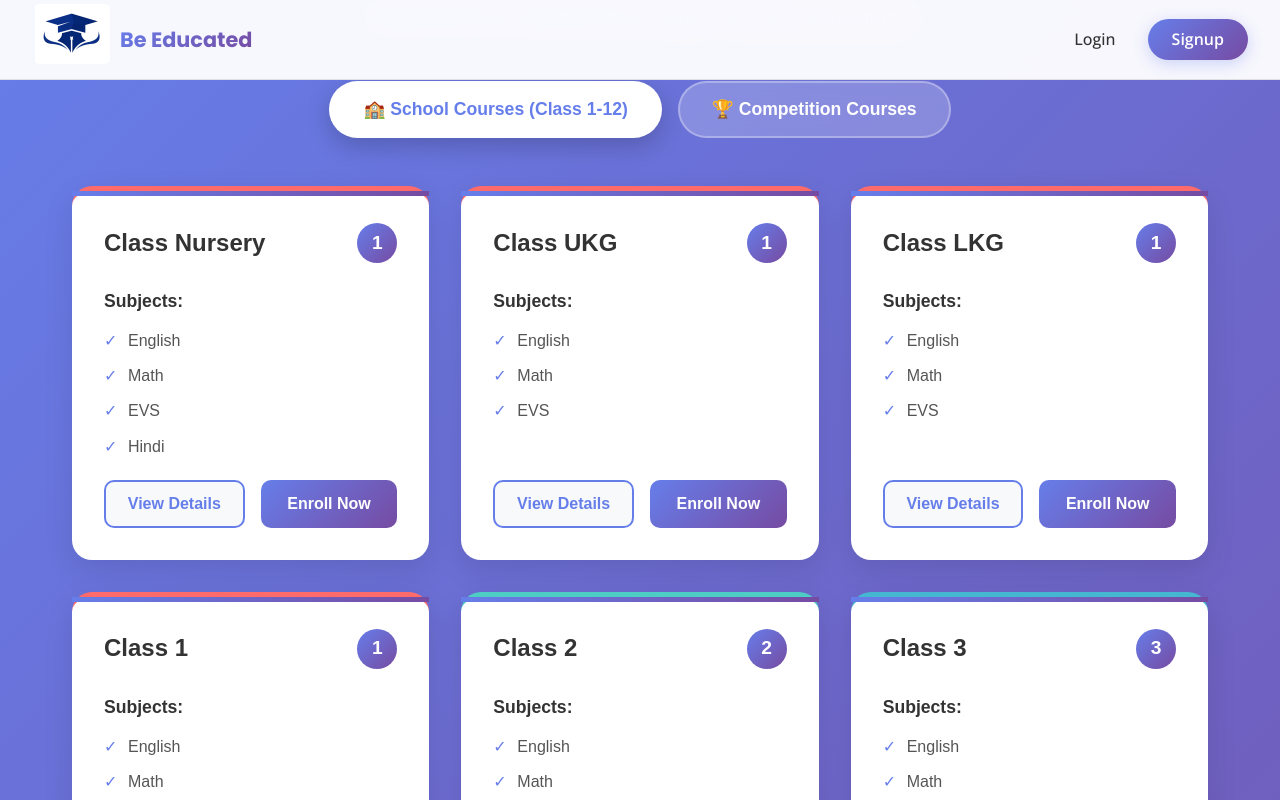
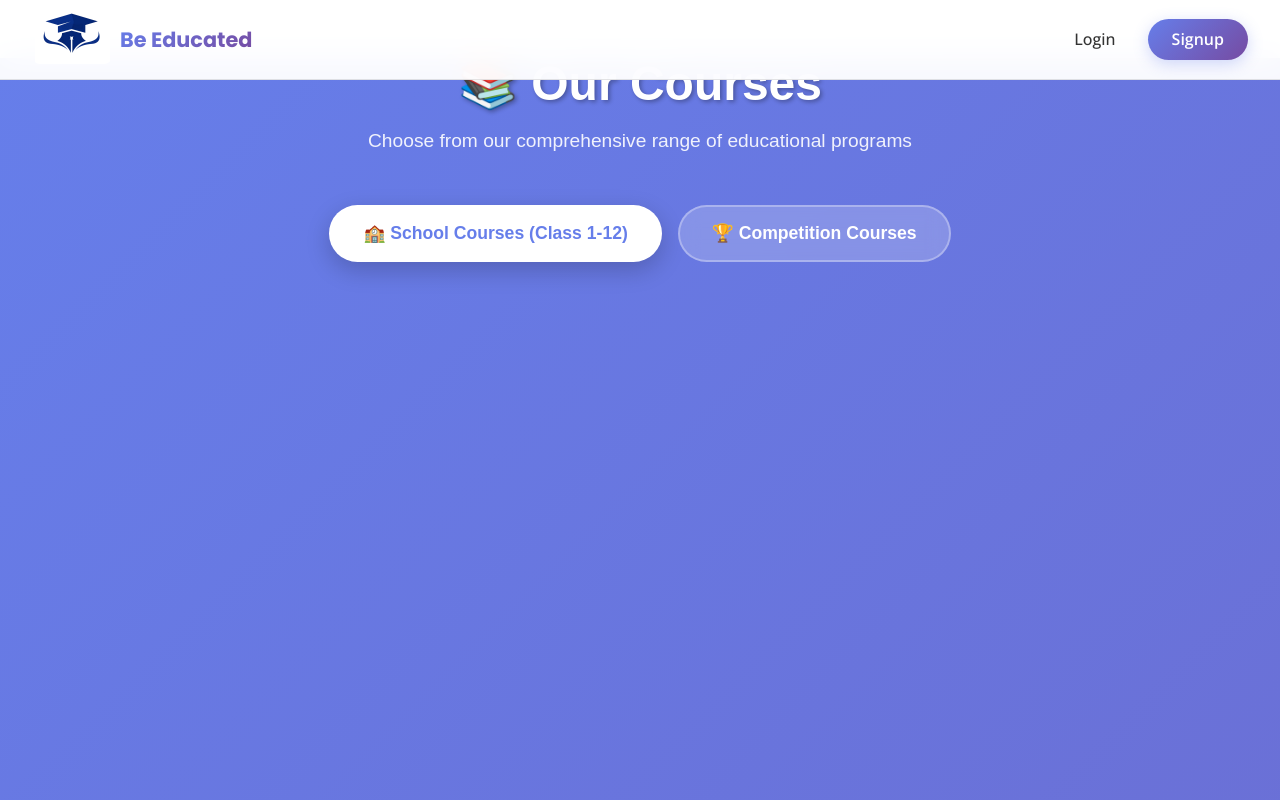
Before and after one commit to devansh101005/beeducatedweb, a React (Vite) app in the folder client/: page /courses in a window 1280 px wide. Shown: the top 800 px of the page. Built offline with nearby package versions, Linux system fonts and the light colour scheme.

Commit message:
fixed ui of ann

```diff
--- a/client/src/pages/Courses.css
+++ b/client/src/pages/Courses.css
@@ -22,6 +22,7 @@
     position: relative;
     z-index: 1;
     width:100vw;
+    margin-top: 4200px;
   }
 
 .courses-header {
@@ -93,6 +94,7 @@
   display: block;
   position: relative;
   z-index: 2;
+  margin-top: 4000px;
 }
 
 .courses-grid {
```
